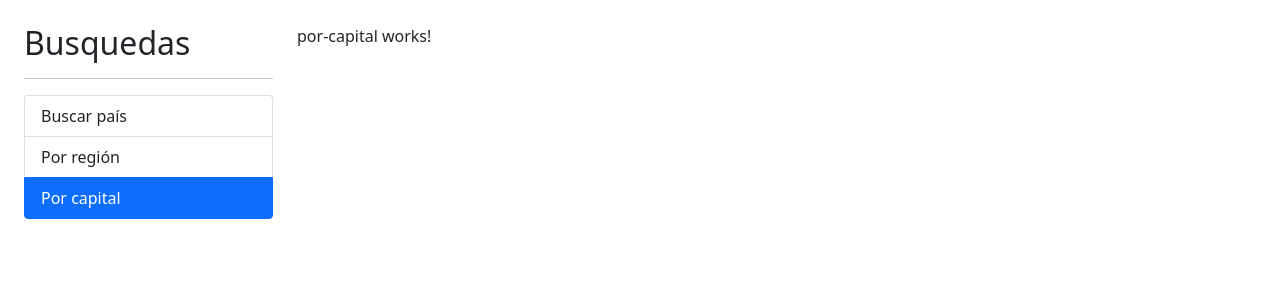
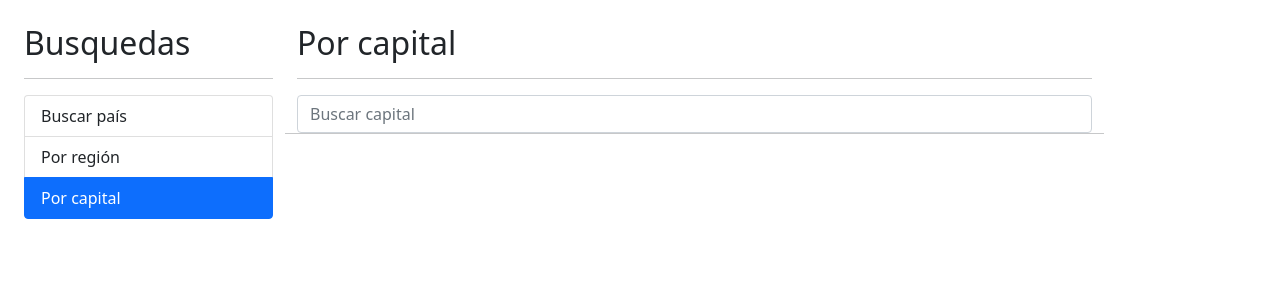
Before and after one commit to WhitishSine8/paisesApp, an Angular app: page /capital in a window 1280 px wide. Shown: the top 300 px of the page. Built offline with nearby package versions, Linux system fonts and the light colour scheme.

Commit message:
Ver por capital
La función de buscar un país por su capital ya funciona.

```diff
--- a/src/app/pais/components/pais-input/pais-input.component.html
+++ b/src/app/pais/components/pais-input/pais-input.component.html
@@ -1,3 +1,4 @@
 <form (ngSubmit)="buscar()" autocomplete="off">
-    <input type="text" name="termino" class="form-control" [(ngModel)]="termino" placeholder="Buscar país">
+    <input type="text" name="termino" class="form-control" [(ngModel)]="termino" [placeholder]="placeholder">
+
 </form>
--- a/src/app/pais/components/pais-input/pais-input.component.ts
+++ b/src/app/pais/components/pais-input/pais-input.component.ts
@@ -1,4 +1,4 @@
-import { Component, OnInit, Output } from '@angular/core';
+import { Component, Input, OnInit, Output } from '@angular/core';
 import { EventEmitter } from '@angular/core';
 import { Subject } from 'rxjs';
 import { debounceTime } from 'rxjs/operators';
@@ -12,6 +12,8 @@
 
   @Output() onEnter: EventEmitter<string> = new EventEmitter();
   @Output() OnDebounce: EventEmitter<string> = new EventEmitter();
+  @Input() placeholder: string = '';
+
   debouncer:Subject<string> = new Subject();
   termino:string = "";
 
--- a/src/app/pais/components/pais-tabla/pais-tabla.component.html
+++ b/src/app/pais/components/pais-tabla/pais-tabla.component.html
@@ -15,7 +15,7 @@
             <td>
                 <img [src]="pais.flags.svg" class="small-flag">
             </td>
-            <td>{{pais.name.common}}</td>
+            <td>{{ pais.capital }}, {{pais.name.common}}</td>
             <td>{{pais.population | number}}</td>
             <td>
                 <a [routerLink]="['/pais', pais.cca2]">Ver mas</a>
--- a/src/app/pais/pages/por-capital/por-capital.component.html
+++ b/src/app/pais/pages/por-capital/por-capital.component.html
@@ -1 +1,20 @@
-<p>por-capital works!</p>
+<h2>Por capital</h2>
+<hr>
+
+<div class="row">
+    <div class="col">
+        <app-pais-input (onEnter)="buscar( $event )" placeholder="Buscar capital"></app-pais-input>
+    </div>
+
+    <hr>
+
+    <div *ngIf="!hayError" class="alert alert-danger">
+        No se encontró ningun resultado.
+    </div>
+
+    <div *ngIf="paises.length > 0" class="row">
+        <div class="col">
+            <app-pais-tabla [paises]="paises"></app-pais-tabla>
+        </div>
+    </div>
+</div>
--- a/src/app/pais/pages/por-capital/por-capital.component.ts
+++ b/src/app/pais/pages/por-capital/por-capital.component.ts
@@ -1,4 +1,6 @@
-import { Component, OnInit } from '@angular/core';
+import { Component } from '@angular/core';
+import { Country } from '../../interfaces/pais-interface';
+import { PaisService } from '../../services/pais.service';
 
 @Component({
   selector: 'app-por-capital',
@@ -6,11 +8,28 @@
   styles: [
   ]
 })
-export class PorCapitalComponent implements OnInit {
+export class PorCapitalComponent {
 
-  constructor() { }
+  termino:string = "";
+  hayError:boolean = true;
+  paises:Country[] = [];
 
-  ngOnInit(): void {
+  constructor( private paisService:PaisService ) { }
+
+  buscar(termino:string) {
+    this.hayError = true;
+    this.termino = termino;
+
+    this.paisService.buscarCapital( this.termino ).subscribe( (paises) => {
+      this.paises = paises;
+
+    }, (err) => {
+      this.hayError = false;
+      this.paises = [];
+    });
   }
 
+  sugerencias(termino:string) {
+    this.hayError = false;
+  }
 }
--- a/src/app/pais/pages/por-pais/por-pais.component.html
+++ b/src/app/pais/pages/por-pais/por-pais.component.html
@@ -3,7 +3,7 @@
 
 <div class="row">
     <div class="col">
-        <app-pais-input (onEnter)="buscar( $event )" (OnDebounce)="sugerencias($event)"></app-pais-input>
+        <app-pais-input (onEnter)="buscar( $event )" placeholder="Buscar país" (OnDebounce)="sugerencias($event)"></app-pais-input>
     </div>
 
     <hr>
--- a/src/app/pais/services/pais.service.ts
+++ b/src/app/pais/services/pais.service.ts
@@ -16,4 +16,9 @@
     const url = `${this._apiUrl}/name/${termino}`
     return this.http.get<Country[]>(url);
   }
+
+  buscarCapital(termino:string):Observable<Country[]> {
+    const url = `${this._apiUrl}/capital/${termino}`
+    return this.http.get<Country[]>(url);
+  }
 }
```
